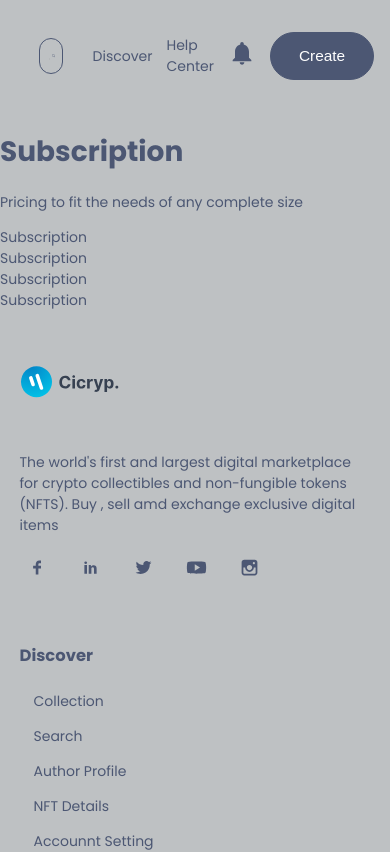
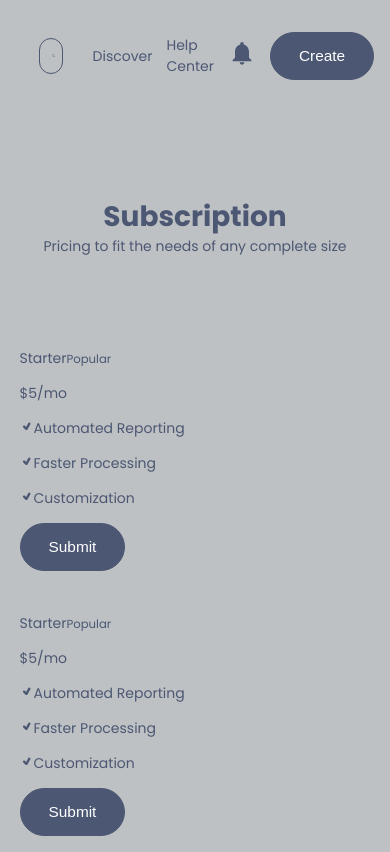
Before and after one commit to DaniTechdev/WEB3-NFT-Marketplace-solidity-and-NextJs-FullStack-, a Next.js app: page /subscription in a window 390 px wide. Shown: the top 852 px of the page. Built offline with nearby package versions, Linux system fonts and the light colour scheme.

Commit message:
Done with the subscription page css style

```diff
--- a/Subscription/Subscription.jsx
+++ b/Subscription/Subscription.jsx
@@ -1,10 +1,38 @@
 import React from "react";
+import { TiTick } from "react-icons/ti";
 
 //INTERNAL IMPORT
 import Style from "../Subscription/Subscription.module.css";
+import { Button } from "../components/componentsindex";
 
-const Subscription = () => {
-  return <div>Subscription</div>;
+const Subscription = ({ el, i }) => {
+  return (
+    <div className={Style.subscriptionBox}>
+      <div className={Style.subscriptionBox_box}>
+        <span className={Style.subscriptionBox_box_span}>{el.plan}</span>
+        <small className={Style.subscriptionBox_box_small}>
+          {el.popular || ""}
+        </small>
+        <p className={Style.subscriptionBox_box_small_para}>{el.price}</p>
+
+        <div className={Style.subscriptionBox_box_info}>
+          {el.service.map((el, i) => (
+            <p className={Style.subscriptionBox_box_info_para} key={i + 1}>
+              <span>
+                <TiTick />
+              </span>
+              {el}
+            </p>
+          ))}
+        </div>
+        <Button
+          btnText="Submit"
+          handleClick={() => {}}
+          classStyle={Style.button}
+        />
+      </div>
+    </div>
+  );
 };
 
 export default Subscription;
--- a/pages/subscription.js
+++ b/pages/subscription.js
@@ -1,7 +1,7 @@
 import React from "react";
 
 //INTERNAL IMPORT
-import Style from "../styles/searchPage.module.css";
+import Style from "../styles/subscription.module.css";
 import Subscription from "../Subscription/Subscription";
 
 const subscription = () => {
--- /dev/null
+++ b/styles/subscription.module.css
@@ -0,0 +1,75 @@
+
+.subscription{
+    width: 100%;
+    margin-block: 7rem;
+}
+
+
+.subscription_box{
+    width: 80%;
+    margin: 0 auto;
+}
+
+.subscription_box_info{
+    text-align: center;
+    line-height: 0;
+}
+
+.subscription_box_info h1{
+    font-size: 4rem;
+    line-height: .5;
+}
+
+.subscription_box_info p{
+    font-size: 1.6rem;
+    line-height: .5;
+}
+
+.subscription_box_box{
+    display: grid;
+    grid-template-columns: repeat(3,1fr);
+    gap: 3rem;
+    margin-top: 7rem;
+}
+
+@media screen and (max-width:35em){
+    .subscription_box{
+        width: 90%;
+    }
+
+    .subscription_box{
+        width: 90%;
+    }
+
+    .subscription_box_info h1{
+        font-size: 2rem;
+    }
+    .subscription_box_info p{
+        font-size: 1rem;
+    }
+
+    .subscription_box_box{
+        grid-template-columns: 1fr;
+    }
+}
+
+@media screen and (min-width: 455px) and (max-width:1024px){
+    .subscription_box{
+        width: 90%;
+    }
+
+    .subscription_box{
+        width: 90%;
+    }
+
+    .subscription_box_info h1{
+        font-size: 2rem;
+    }
+    .subscription_box_info p{
+        font-size: 1rem;
+    }
+
+    .subscription_box_box{
+        grid-template-columns: 1fr 1fr;
+    }
+}
```
